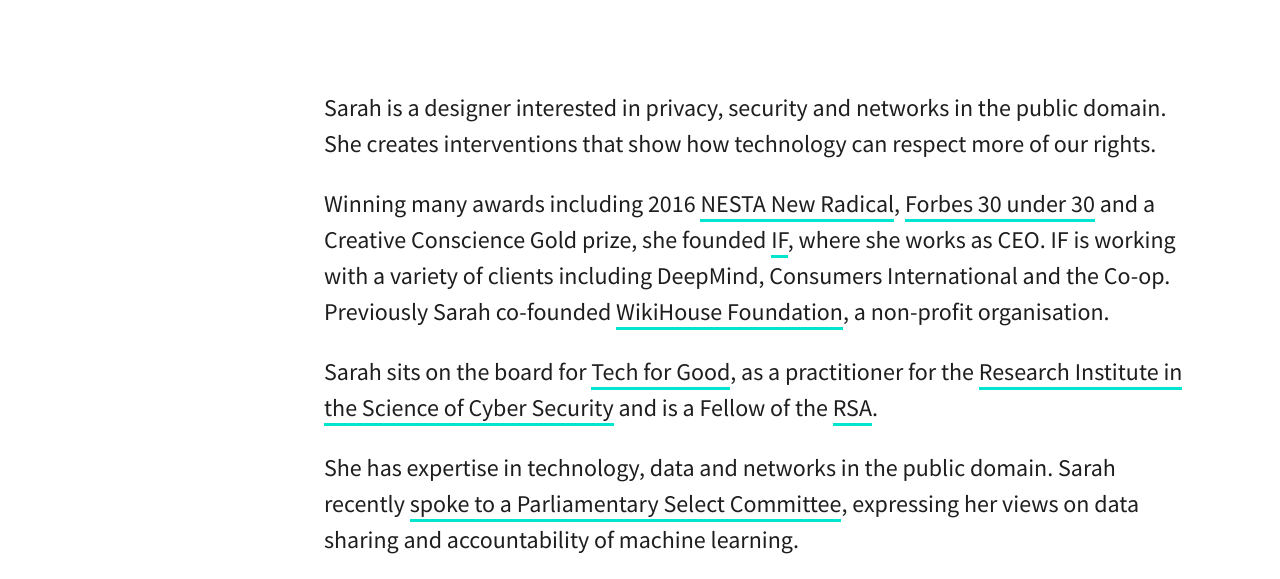
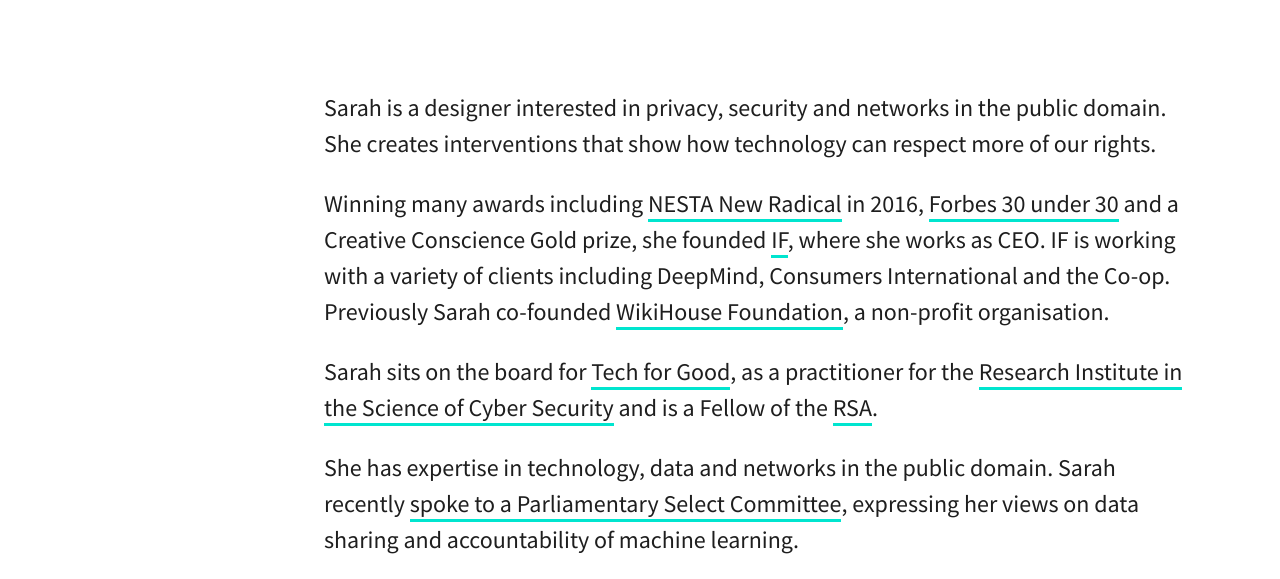
Before and after one commit to sarahtgold/sarah.gold, a website: page ROM.html in a window 1280 px wide. Shown: the part 194-773 px from the top of the page. Drawn offline with Linux system fonts and the light colour scheme.

Commit message:
update to NESTA award

```diff
--- a/ROM.html
+++ b/ROM.html
@@ -28,7 +28,7 @@
                 <h2>
                         <p>Sarah is a designer interested in privacy, security and networks in the public domain. She creates interventions that show how technology can respect more of our rights.</p>
 
-                        <p>Winning many awards including 2016 <a href="http://www.nesta.org.uk/news/new-radicals-2016/sarah-gold">NESTA New Radical</a>, <a href="http://www.forbes.com/profile/sarah-gold/">Forbes 30 under 30</a> and a Creative Conscience Gold prize, she founded <a href="https://projectsbyif.com/">IF</a>, where she works as CEO. IF is working with a variety of clients including DeepMind, Consumers International and the Co-op. Previously Sarah co-founded <a href="http://www.wikihouse.cc/">WikiHouse Foundation</a>, a non-profit organisation.</p>
+                        <p>Winning many awards including <a href="http://www.nesta.org.uk/news/new-radicals-2016/sarah-gold">NESTA New Radical</a> in 2016, <a href="http://www.forbes.com/profile/sarah-gold/">Forbes 30 under 30</a> and a Creative Conscience Gold prize, she founded <a href="https://projectsbyif.com/">IF</a>, where she works as CEO. IF is working with a variety of clients including DeepMind, Consumers International and the Co-op. Previously Sarah co-founded <a href="http://www.wikihouse.cc/">WikiHouse Foundation</a>, a non-profit organisation.</p>
 
                         <p>Sarah sits on the board for <a href="http://www.techforgood.global/">Tech for Good</a>, as a practitioner for the <a href="https://www.riscs.org.uk/">Research Institute in the Science of Cyber Security</a> and is a Fellow of the <a href="https://www.thersa.org/">RSA</a>.</p>
 
```
